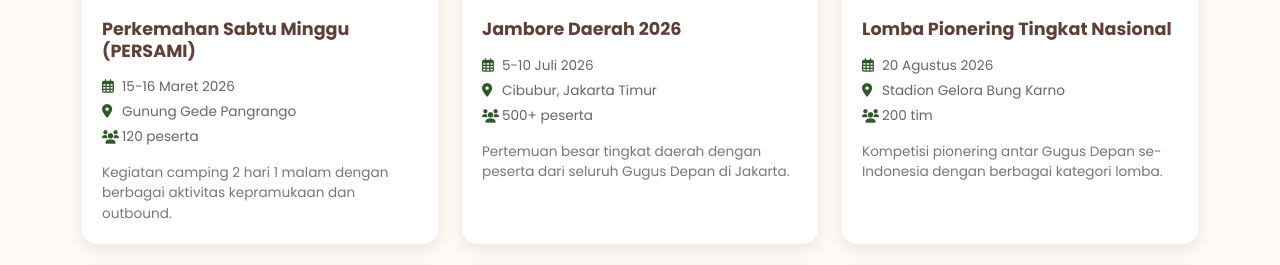
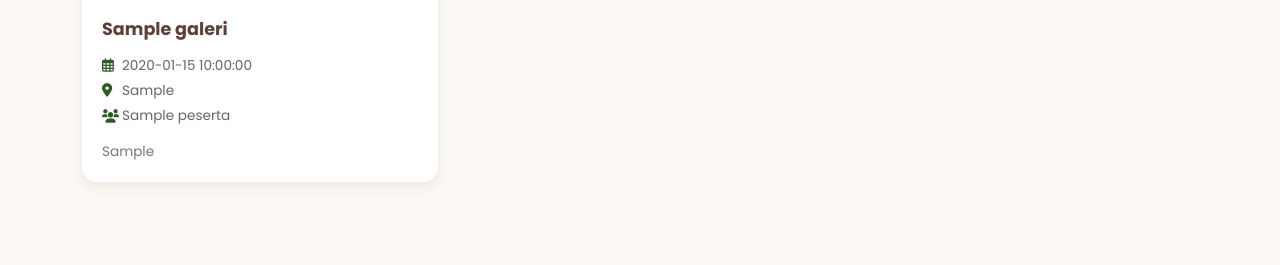
Before and after one commit to WEBSITE-PRAMUKA/program_pramuka, a PHP site: page /GaleryLog.php in a window 1280 px wide. Shown: the part 424-689 px from the top of the page. Run offline with PHP 8.4, Linux system fonts and the light colour scheme; tables that the repository leaves empty or names only in its code hold one stand-in row (values such as "Sample post"); grey boxes marked "Sample" are stand-in pictures.

Commit message:
merubah tampilan GaleryLog

```diff
--- a/galeri/GaleryLog.php
+++ b/galeri/GaleryLog.php
@@ -1,3 +1,6 @@
+<?php
+include "../config/koneksi.php";
+?>
 <!DOCTYPE html>
 <html lang="id">
 <head>
@@ -122,103 +125,36 @@
         </div>
 
         <div class="row g-4">
+            <?php
+            $delay = 100;
+            // Ambil data dari database, urutkan dari yang terbaru
+            $query = mysqli_query($conn, "SELECT * FROM galeri ORDER BY id_galeri DESC");
 
-            <div class="col-md-6 col-lg-4" data-aos="fade-up" data-aos-delay="100">
+            while($row = mysqli_fetch_assoc($query)):
+            ?>
+            <div class="col-md-6 col-lg-4" data-aos="fade-up" data-aos-delay="<?= $delay ?>">
                 <div class="card card-galeri">
                     <div class="card-img-container">
-                        <img src="https://images.unsplash.com/photo-1504280390367-361c6d9f38f4?auto=format&fit=crop&q=80" class="card-img-top" alt="Persami" style="height: 200px; object-fit: cover;">
-                        <span class="badge-upcoming text-uppercase">Upcoming</span>
+                        <img src="../assets/galeri/<?= htmlspecialchars($row['foto_cover'] ?? '') ?>" class="card-img-top" alt="<?= htmlspecialchars($row['judul_galeri'] ?? 'Galeri') ?>" style="height: 200px; object-fit: cover;">
+                        <span class="badge-upcoming text-uppercase"><?= htmlspecialchars($row['kategori'] ?? 'Umum') ?></span>
                     </div>
                     <div class="card-body">
-                        <h5 class="card-title">Perkemahan Sabtu Minggu (PERSAMI)</h5>
-                        <div class="info-item"><i class="far fa-calendar-alt"></i> 15-16 Maret 2026</div>
-                        <div class="info-item"><i class="fas fa-map-marker-alt"></i> Gunung Gede Pangrango</div>
-                        <div class="info-item"><i class="fas fa-users"></i> 120 peserta</div>
-                        <p class="card-text">Kegiatan camping 2 hari 1 malam dengan berbagai aktivitas kepramukaan dan outbound.</p>
+                        <h5 class="card-title"><?= htmlspecialchars($row['judul_galeri'] ?? 'Tanpa Judul') ?></h5>
+
+                        <div class="info-item"><i class="far fa-calendar-alt"></i> <?= htmlspecialchars($row['tanggal'] ?? '-') ?></div>
+                        <div class="info-item"><i class="fas fa-map-marker-alt"></i> <?= htmlspecialchars($row['lokasi'] ?? 'Lokasi belum ditentukan') ?></div>
+                        <div class="info-item"><i class="fas fa-users"></i> <?= htmlspecialchars($row['peserta'] ?? '0') ?> peserta</div>
+
+                        <p class="card-text"><?= htmlspecialchars($row['deskripsi'] ?? 'Belum ada deskripsi untuk kegiatan ini.') ?></p>
                     </div>
                 </div>
             </div>
-
-            <div class="col-md-6 col-lg-4" data-aos="fade-up" data-aos-delay="200">
-                <div class="card card-galeri">
-                    <div class="card-img-container">
-                        <img src="https://images.unsplash.com/photo-1526726533690-5cbe947c9052?auto=format&fit=crop&q=80" class="card-img-top" alt="Jambore" style="height: 200px; object-fit: cover;">
-                        <span class="badge-upcoming text-uppercase">Upcoming</span>
-                    </div>
-                    <div class="card-body">
-                        <h5 class="card-title">Jambore Daerah 2026</h5>
-                        <div class="info-item"><i class="far fa-calendar-alt"></i> 5-10 Juli 2026</div>
-                        <div class="info-item"><i class="fas fa-map-marker-alt"></i> Cibubur, Jakarta Timur</div>
-                        <div class="info-item"><i class="fas fa-users"></i> 500+ peserta</div>
-                        <p class="card-text">Pertemuan besar tingkat daerah dengan peserta dari seluruh Gugus Depan di Jakarta.</p>
-                    </div>
-                </div>
-            </div>
-
-            <div class="col-md-6 col-lg-4" data-aos="fade-up" data-aos-delay="300">
-                <div class="card card-galeri">
-                    <div class="card-img-container">
-                        <img src="https://images.unsplash.com/photo-1563805042-7684c019e1cb?auto=format&fit=crop&q=80" class="card-img-top" alt="Pionering" style="height: 200px; object-fit: cover;">
-                        <span class="badge-upcoming text-uppercase">Upcoming</span>
-                    </div>
-                    <div class="card-body">
-                        <h5 class="card-title">Lomba Pionering Tingkat Nasional</h5>
-                        <div class="info-item"><i class="far fa-calendar-alt"></i> 20 Agustus 2026</div>
-                        <div class="info-item"><i class="fas fa-map-marker-alt"></i> Stadion Gelora Bung Karno</div>
-                        <div class="info-item"><i class="fas fa-users"></i> 200 tim</div>
-                        <p class="card-text">Kompetisi pionering antar Gugus Depan se-Indonesia dengan berbagai kategori lomba.</p>
-                    </div>
-                </div>
-            </div>
-
-            <div class="col-md-6 col-lg-4" data-aos="fade-up" data-aos-delay="100">
-                <div class="card card-galeri">
-                    <div class="card-img-container">
-                        <img src="https://images.unsplash.com/photo-1464822759023-fed622ff2c3b?auto=format&fit=crop&q=80" class="card-img-top" alt="Baksos" style="height: 200px; object-fit: cover;">
-                        <span class="badge-upcoming text-uppercase">Upcoming</span>
-                    </div>
-                    <div class="card-body">
-                        <h5 class="card-title">Bakti Sosial & Penghijauan</h5>
-                        <div class="info-item"><i class="far fa-calendar-alt"></i> 12 September 2026</div>
-                        <div class="info-item"><i class="fas fa-map-marker-alt"></i> Desa Cisande, Bogor</div>
-                        <div class="info-item"><i class="fas fa-users"></i> 80 peserta</div>
-                        <p class="card-text">Kegiatan pengabdian masyarakat dengan menanam 1000 pohon dan membersihkan lingkungan.</p>
-                    </div>
-                </div>
-            </div>
-
-            <div class="col-md-6 col-lg-4" data-aos="fade-up" data-aos-delay="200">
-                <div class="card card-galeri">
-                    <div class="card-img-container">
-                        <img src="https://images.unsplash.com/photo-1517164850305-99a3e65bb47e?auto=format&fit=crop&q=80" class="card-img-top" alt="Pelantikan" style="height: 200px; object-fit: cover;">
-                        <span class="badge-upcoming text-uppercase">Upcoming</span>
-                    </div>
-                    <div class="card-body">
-                        <h5 class="card-title">Pelantikan Anggota Baru</h5>
-                        <div class="info-item"><i class="far fa-calendar-alt"></i> 5 Oktober 2026</div>
-                        <div class="info-item"><i class="fas fa-map-marker-alt"></i> Gedung Serbaguna Pramuka</div>
-                        <div class="info-item"><i class="fas fa-users"></i> 150 peserta</div>
-                        <p class="card-text">Upacara pelantikan anggota baru dan penyematan Tanda Kecakapan Umum (TKU).</p>
-                    </div>
-                </div>
-            </div>
-
-            <div class="col-md-6 col-lg-4" data-aos="fade-up" data-aos-delay="300">
-                <div class="card card-galeri">
-                    <div class="card-img-container">
-                        <img src="https://images.unsplash.com/photo-1478131143081-80f7f84ca84d?auto=format&fit=crop&q=80" class="card-img-top" alt="Kemah Akhir Tahun" style="height: 200px; object-fit: cover;">
-                        <span class="badge-upcoming text-uppercase">Upcoming</span>
-                    </div>
-                    <div class="card-body">
-                        <h5 class="card-title">Kemah Bhakti Akhir Tahun</h5>
-                        <div class="info-item"><i class="far fa-calendar-alt"></i> 20-25 Desember 2026</div>
-                        <div class="info-item"><i class="fas fa-map-marker-alt"></i> Pantai Anyer, Banten</div>
-                        <div class="info-item"><i class="fas fa-users"></i> 250 peserta</div>
-                        <p class="card-text">Kemah penutup tahun dengan kegiatan kreativitas, api unggun, dan refleksi tahunan.</p>
-                    </div>
-                </div>
-            </div>
-
+            <?php
+                // Logika agar animasi AOS bervariasi (100, 200, 300)
+                $delay += 100;
+                if($delay > 300) $delay = 100;
+            endwhile;
+            ?>
         </div>
     </div>
 
```
